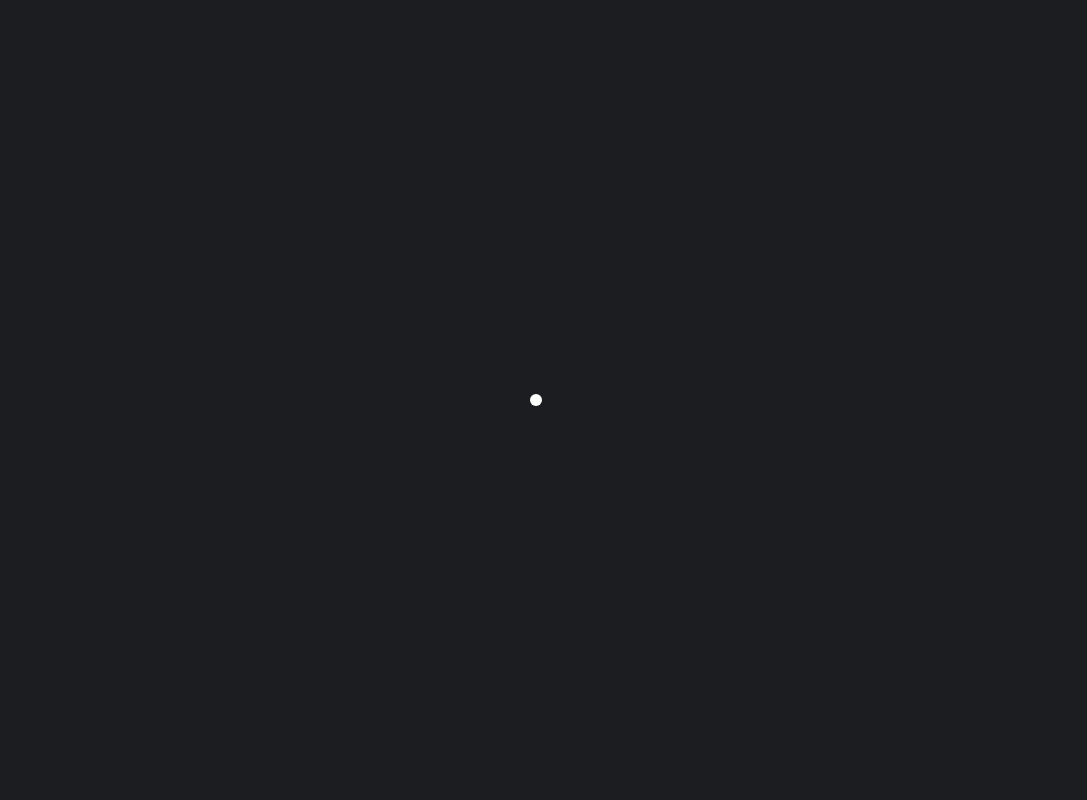
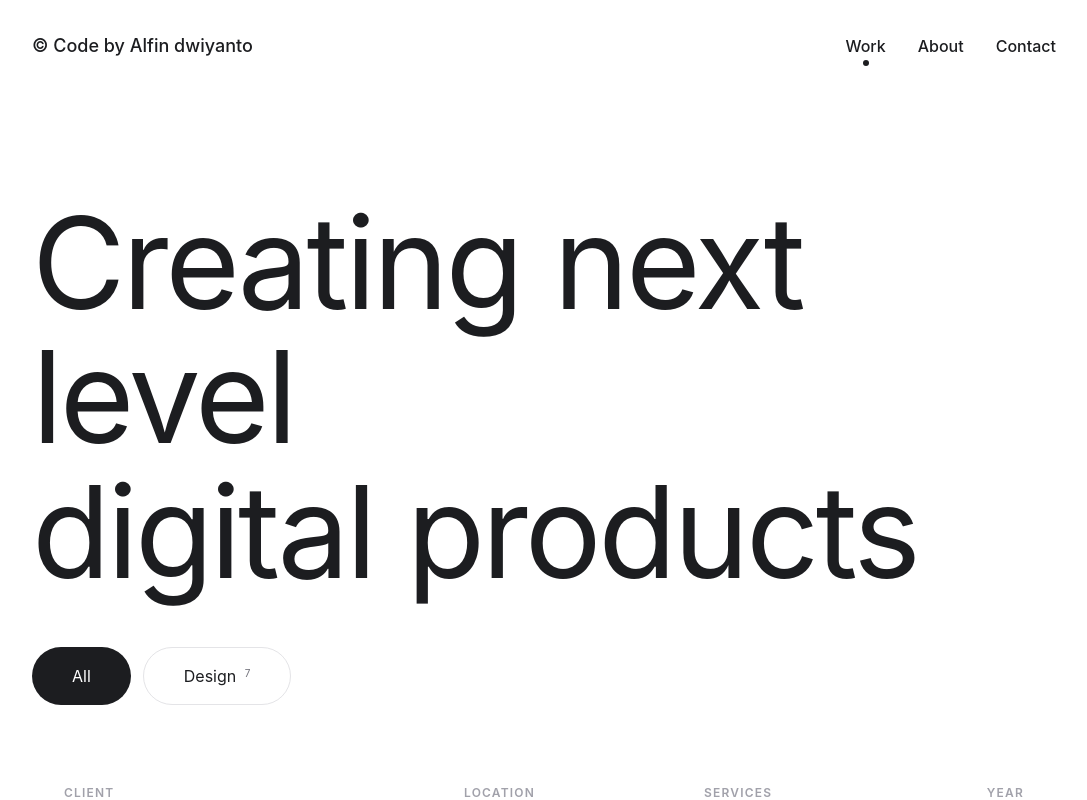
Before and after one commit to alfindwiyanto200-cyber/Portofolio-Alfin-dwiyanto, a React (Vite) app: page /work in a window 1280 px wide. Shown: the top 800 px of the page, without its empty margins (96-1183 px from the left). Built offline with nearby package versions, Linux system fonts and the light colour scheme.

Commit message:
Fix curtain stuck on initial load

```diff
--- a/src/components/TransitionCurtain.jsx
+++ b/src/components/TransitionCurtain.jsx
@@ -5,7 +5,7 @@ export default function TransitionCurtain({ children }) {
   const location = useLocation();
   const navigate = useNavigate();
   const [title, setTitle] = useState('');
-  const [animationClass, setAnimationClass] = useState('slide-out');
+  const [animationClass, setAnimationClass] = useState('');
   const [pendingRoute, setPendingRoute] = useState(null);
 
   // Hook into all anchor tags dynamically or handle routing programmatically
```
